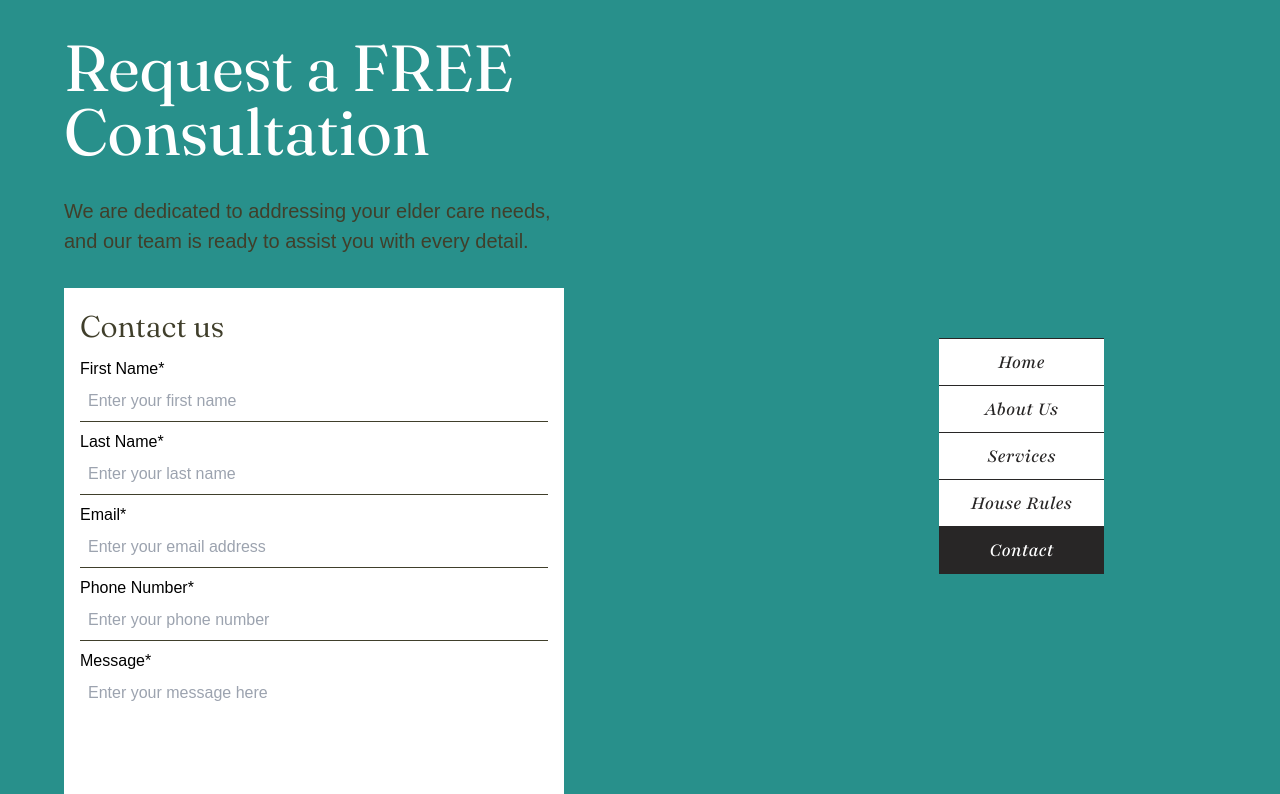
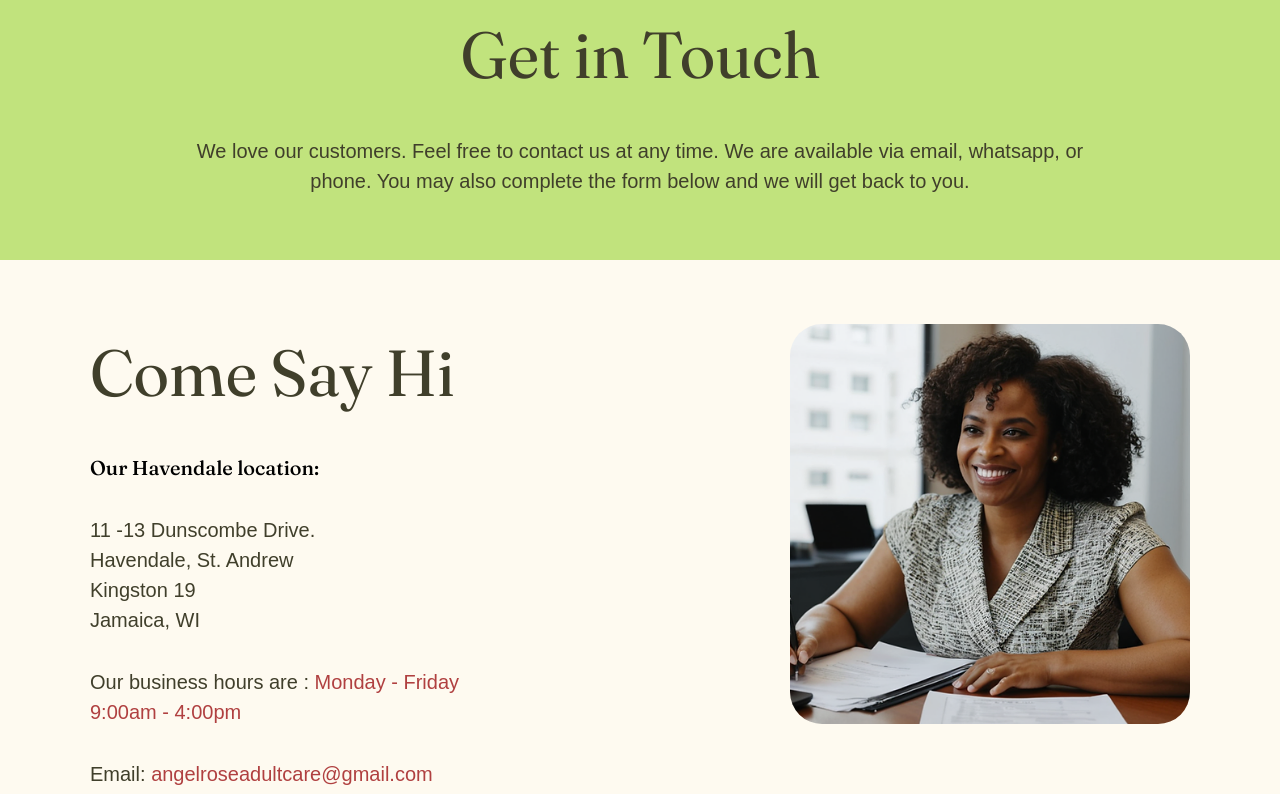
Before and after one commit to squaremaxtech/angelrose, a Next.js app: page /contact in a window 1280 px wide. Shown: the part 280-1074 px from the top of the page. Built offline with nearby package versions, Linux system fonts and the light colour scheme.

Commit message:
contact page added

```diff
--- a/app/about/page.tsx
+++ b/app/about/page.tsx
@@ -32,7 +32,7 @@ export default function Page() {
                     </div>
 
                     <div style={{ flex: "1 1 400px", position: "relative", minHeight: "400px" }}>
-                        <Image alt='' src={ladySmiling} fill={true} style={{ objectFit: "cover" }} />
+                        <Image alt='lady smiling img' src={ladySmiling} priority={true} fill={true} style={{ objectFit: "cover" }} />
                     </div>
                 </div>
             </section>
--- /dev/null
+++ b/app/contact/page.module.css
@@ -0,0 +1,3 @@
+.textCont span {
+    color: rgb(var(--color7));
+}
--- a/app/contact/page.tsx
+++ b/app/contact/page.tsx
@@ -1,7 +1,45 @@
 import React from 'react'
+import styles from "./page.module.css"
+import img from "@/public/ladysmilingatdesk.webp"
+import Image from 'next/image'
 
 export default function Page() {
     return (
-        <div>Page</div>
+        <main>
+            <section style={{ backgroundColor: "rgb(var(--color3))", textAlign: "center", justifyItems: "center", gap: "var(--gapM)" }}>
+                <h1>Get in Touch</h1>
+
+                <p>We love our customers. Feel free to contact us at any time. We are available via email, whatsapp, or phone.  You may also complete the form below and we will get back to you.</p>
+            </section>
+
+            <section style={{ backgroundColor: "rgb(var(--color1))", }}>
+                <div style={{ display: "flex", flexWrap: "wrap", gap: "var(--gapM)", justifyContent: "center", width: "min(1100px, 100%)", margin: "0 auto", }}>
+                    <div className={styles.textCont} style={{ flex: "1 1 400px", display: "grid", alignContent: "flex-start", gap: "var(--gapM)" }}>
+                        <h1>Come Say Hi</h1>
+
+                        <h3 style={{ color: "rgb(var(--shade1))", fontWeight: 500 }}>Our Havendale location:</h3>
+
+                        <div>
+                            <p>11 -13 Dunscombe Drive.</p>
+                            <p>Havendale, St. Andrew</p>
+                            <p>Kingston 19</p>
+                            <p>Jamaica, WI</p>
+                        </div>
+
+                        <div>
+                            <p>Our business hours are : <span>Monday - Friday</span></p>
+                            <p><span>9:00am - 4:00pm</span></p>
+                        </div>
+
+                        <div>
+                            <p>Email: <span>angelroseadultcare@gmail.com</span></p>
+                            <p>Telephone: 906-203-4664, 876-294-2582</p>
+                        </div>
+                    </div>
+
+                    <Image alt='lady smiling' src={img} width={400} height={400} priority={true} style={{ objectFit: "cover", borderRadius: "var(--borderRadiusM)", width: "min(400px, 100%)", aspectRatio: "1/1", alignSelf: "flex-start" }} />
+                </div>
+            </section>
+        </main>
     )
 }
--- a/app/globals.css
+++ b/app/globals.css
@@ -16,6 +16,8 @@
   --display-color3: #c1e37d;
   --display-color4: #fffdc3;
   --display-color5: #28908b;
+  --display-color6: #28908b;
+  --display-color7: #b04040;
 
   /* shades */
   --display-shade1: #000000;
@@ -23,7 +25,6 @@
   --display-shade3: #282626;
   /* always put rgba and .8 opacity when using shade 4 */
   --display-shade4: #e2e4e6cc;
-  --display-shade5: #403f2b;
 
   /* colors */
   --color1: 254, 250, 240;
@@ -31,6 +32,7 @@
   --color3: 193, 227, 125;
   --color4: 255, 253, 195;
   --color5: 40, 144, 139;
+  --color7: 176, 64, 64;
 
   /* shades */
   --shade1: 0, 0, 0;
--- a/app/houseRules/page.tsx
+++ b/app/houseRules/page.tsx
@@ -1,14 +1,14 @@
 import React from 'react'
 import styles from "./page.module.css"
 import Image from 'next/image'
-import img from "@/public/village.jpg"
+import img from "@/public/ladycomputer.webp"
 import baby from "@/public/baby.webp"
 
 export default function Page() {
     return (
         <main className={styles.main}>
             <div style={{ position: "relative", minHeight: "500px" }}>
-                <Image alt='landing image' src={img} fill={true} style={{ objectFit: "cover", }} />
+                <Image alt='landing image' priority={true} src={img} fill={true} sizes='100vw' style={{ objectFit: "cover", }} />
             </div>
 
             <section style={{ backgroundColor: "rgba(var(--shade4), .8)", paddingBottom: "var(--paddingEL)", position: "relative" }}>
```
Also changed, not shown: public/ladycomputer.webp (added), public/ladysmilingatdesk.webp (added).
